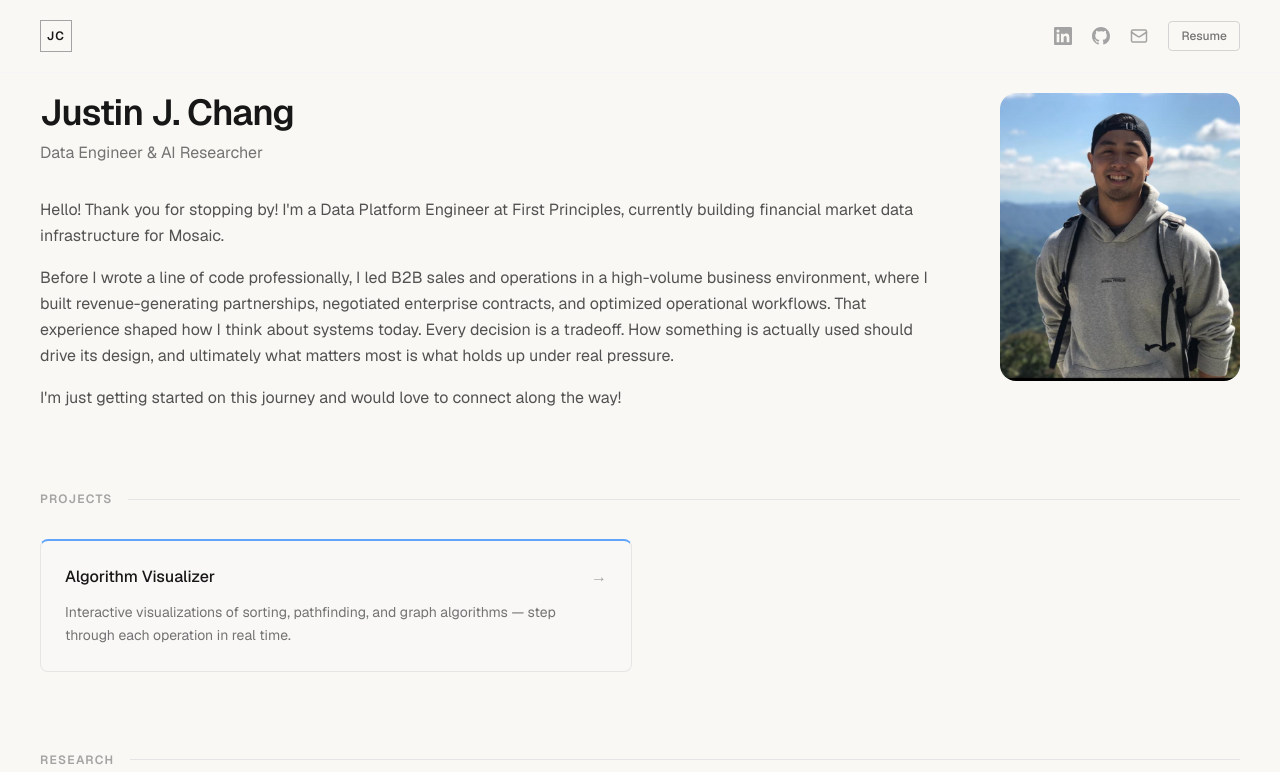
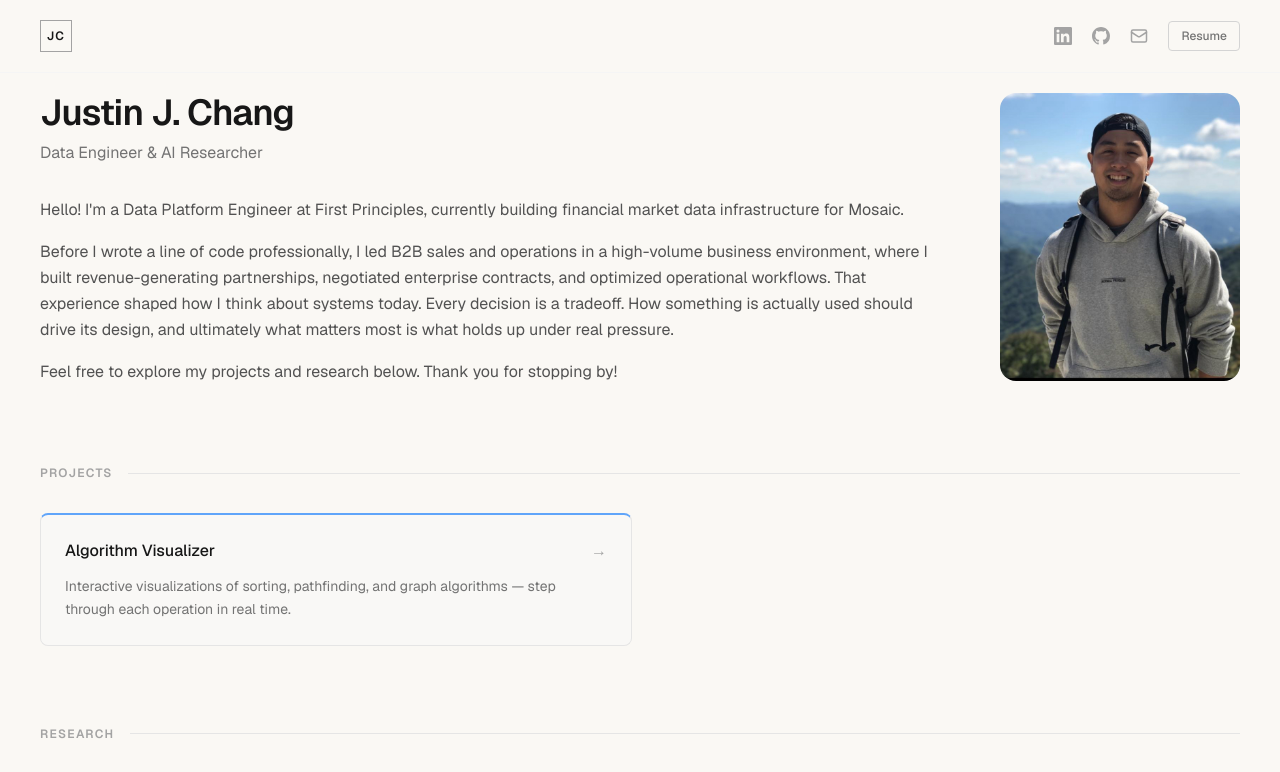
Before and after one commit to JSC201/portfolio, a Next.js app: page / in a window 1280 px wide. Shown: the top 772 px of the page. Built offline with nearby package versions, Linux system fonts and the light colour scheme.

Commit message:
updated bio

```diff
--- a/app/page.tsx
+++ b/app/page.tsx
@@ -16,7 +16,7 @@ export default function Home() {
           <p className="text-neutral-500 mb-8">Data Engineer &amp; AI Researcher</p>
           <div className="text-neutral-600 leading-relaxed space-y-4">
             <p>
-              Hello! Thank you for stopping by! I&apos;m a Data Platform Engineer at First Principles, currently building financial market
+              Hello! I&apos;m a Data Platform Engineer at First Principles, currently building financial market
               data infrastructure for Mosaic.
             </p>
             <p>
@@ -27,8 +27,7 @@ export default function Home() {
               holds up under real pressure.
             </p>
             <p>
-              I&apos;m just getting started on this journey and would love to connect along the way!
-            </p>
+              Feel free to explore my projects and research below. Thank you for stopping by!            </p>
           </div>
         </div>
         <img
```
